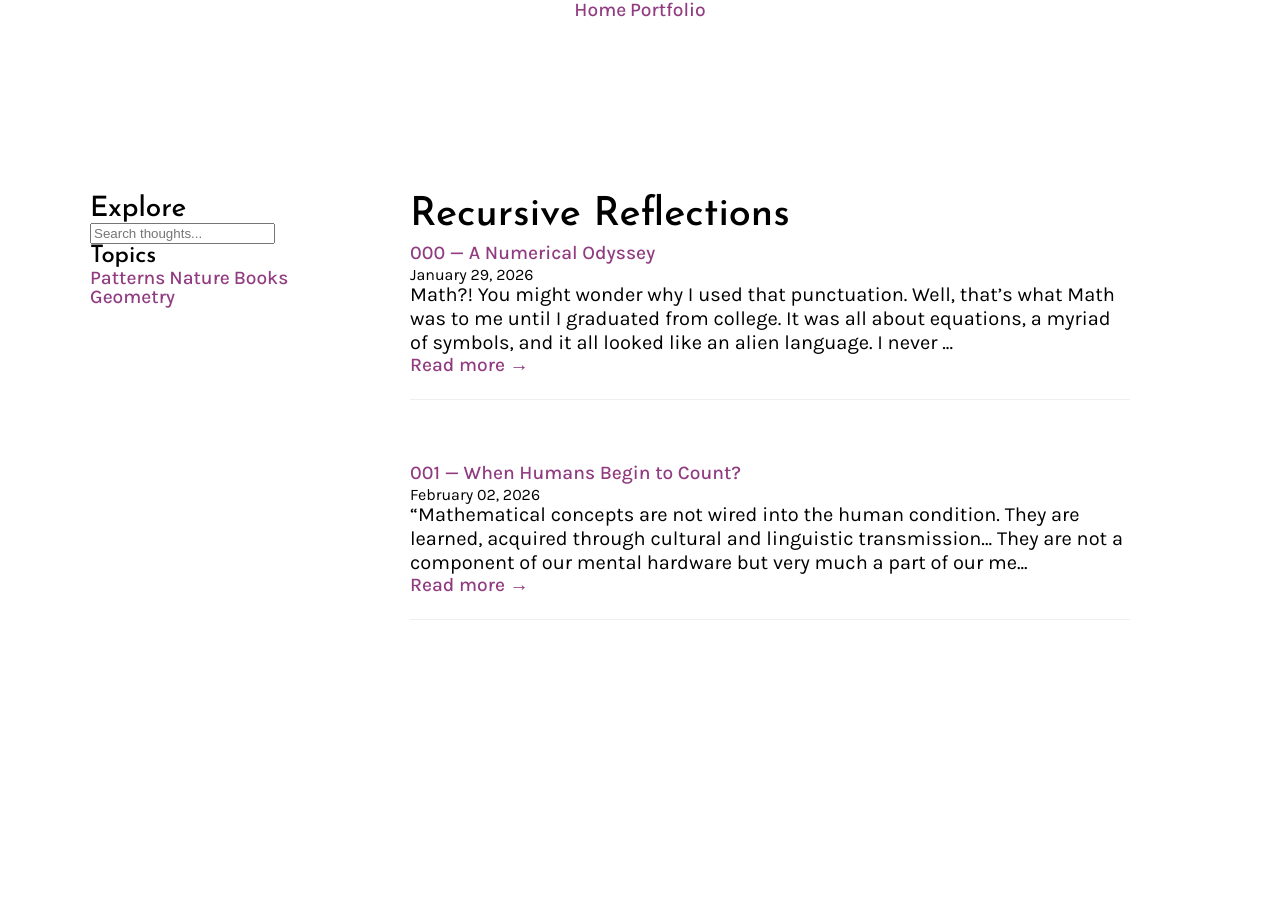
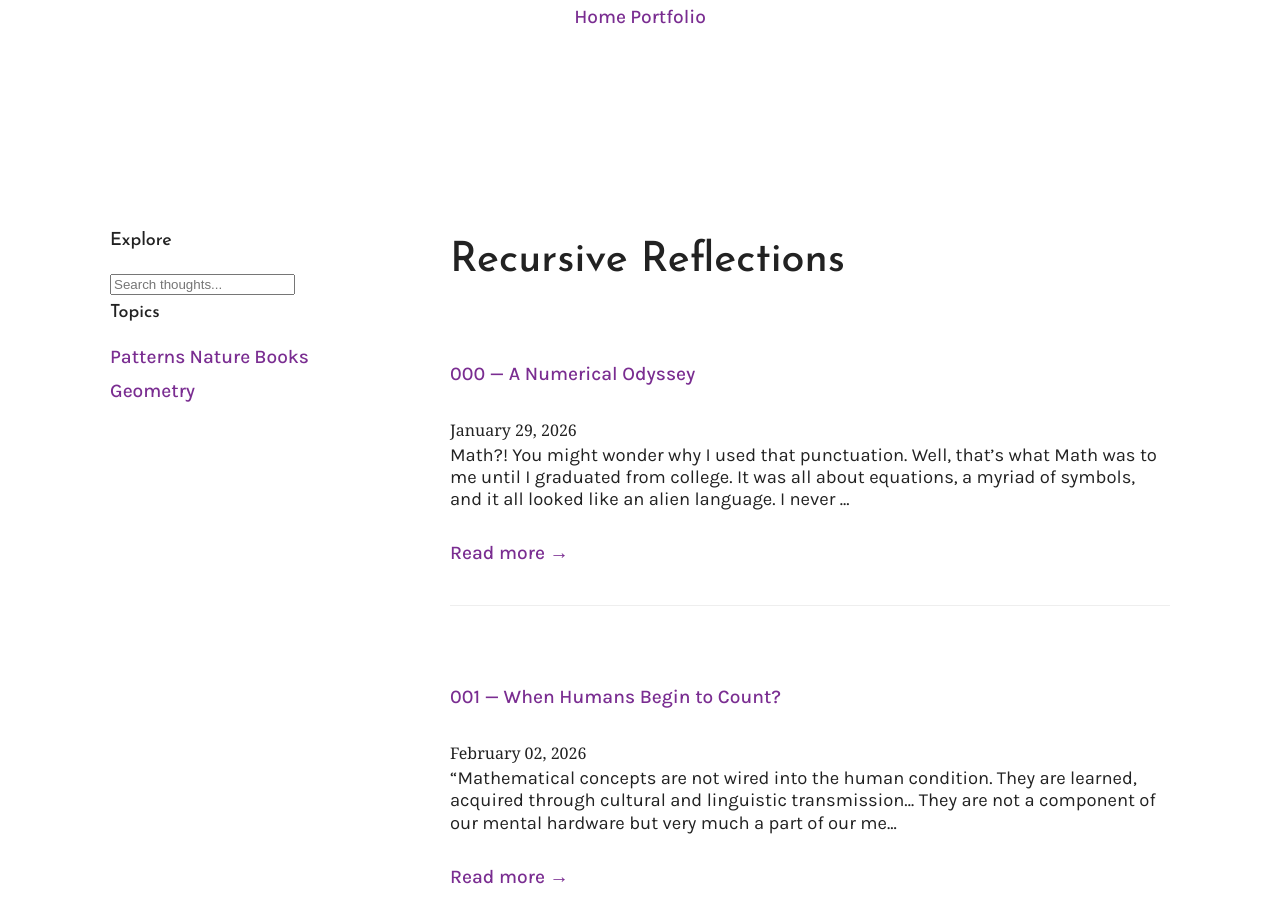
Before and after one commit to vrindarakesh/vrindarakesh.github.io, a Jekyll site: the page built from recursive-reflections.md, in a window 1280 px wide and 900 px high. Built offline with Jekyll 4.4.1, drawn with Linux system fonts in a browser that asks for light colours.

Commit message:
Blog styling changed

```diff
--- a/resources/css/main.css
+++ b/resources/css/main.css
@@ -628,32 +628,98 @@ p .past-exp-text{
 }
 
 
-/*
-  ========================================
-  Blog page
-  ========================================
-*/
-/* BLOG PAGE LAYOUT */
+/* ========================================
+   BLOG  — RECURSIVE REFLECTIONS
+   Editorial Layout + Spacing Refactor
+======================================== */
+
+/* ===== BASE TYPOGRAPHY ===== */
+body {
+  font-family: "Georgia", serif;
+  color: #222;
+  line-height: 1.75;
+}
+
+a {
+  color: #7a2d91;
+  text-decoration: none;
+}
+
+a:hover {
+  text-decoration: underline;
+}
+
+/* ========================================
+   LAYOUT
+======================================== */
+
 .blog-layout {
   display: flex;
-  gap: 60px;
+  gap: 80px;
   max-width: 1100px;
-  margin: 60px auto;
+  margin: 90px auto;
+  padding: 0 20px;
 }
+
+/* ========================================
+   SIDEBAR
+======================================== */
 
 .blog-sidebar {
   width: 260px;
+  position: sticky;
+  top: 70px;
+  font-family: system-ui, sans-serif;
 }
 
-.blog-sidebar-title {
-  font-size: 22px;
+.sidebar-inner {
+  display: flex;
+  flex-direction: column;
+}
+
+/* --- NAVIGATION (Home / Portfolio) --- */
+.sidebar-nav {
   margin-bottom: 10px;
 }
 
+.sidebar-nav-link {
+  display: block;
+  margin-bottom: 10px;
+  font-weight: 600;
+  font-size: 15px;
+  color: #000;
+}
+
+.sidebar-nav-link:hover {
+  text-decoration: underline;
+}
+
+/* Divider */
+.sidebar-divider {
+  border: none;
+  border-top: 2px solid #000;
+  margin: 22px 0 28px;
+}
+
+/* Sidebar Headings */
+.blog-sidebar h3,
+.blog-sidebar h4 {
+  font-size: 18px;
+  margin-bottom: 12px;
+}
+
+/* Search */
 .blog-sidebar-search {
   width: 100%;
-  padding: 8px;
-  margin-bottom: 20px;
+  padding: 10px;
+  margin-bottom: 25px;
+  border: 1px solid #ddd;
+  border-radius: 4px;
+}
+
+/* Tags */
+.tag-cloud {
+  margin-top: 8px;
 }
 
 .tag-cloud-link {
@@ -662,79 +728,155 @@ p .past-exp-text{
   margin: 6px 6px 0 0;
   background: #f3eef7;
   border-radius: 20px;
-  font-size: 14px;
-  text-decoration: none;
+  font-size: 13px;
   color: #6a3ea1;
 }
+
+.tag-cloud-link:hover {
+  background: #e6dbf2;
+}
+
+/* ========================================
+   MAIN CONTENT AREA
+======================================== */
 
 .blog-content {
   flex: 1;
   max-width: 720px;
 }
 
+/* Page Title (Listing Page) */
 .blog-content-title {
-  font-size: 48px;
-  margin-bottom: 40px;
+  font-size: 46px;
+  margin-bottom: 55px;
+  font-weight: bold;
 }
 
-/* BLOG LIST PAGE */
-.blog-content > div {
-  margin-bottom: 55px;
-  padding-bottom: 25px;
-  border-bottom: 1px solid #eee;
-}
-
-.blog-content-title,
-.blog-content-strong {
-  color: #7a2d91;
-}
-
-.blog-content-meta {
-  color: #666;
-  font-size: 14px;
-}
+/* ========================================
+   BLOG LIST PAGE (Post Cards)
+======================================== */
 
 .post-card {
-  margin-bottom: 35px;
-  padding-bottom: 20px;
+  margin-bottom: 65px;
+  padding-bottom: 35px;
   border-bottom: 1px solid #eee;
 }
 
 .post-card-title {
-  margin-bottom: 5px;
+  font-size: 26px;
+  margin-bottom: 6px;
+  font-weight: bold;
+  color: #7a2d91;
 }
 
-.post-card-content {
-  margin-top: 8px;
-  color: #444;
-  line-height: 1.6;
+/* Date with separator line */
+.blog-content-meta {
+  font-size: 13px;
+  text-transform: uppercase;
+  letter-spacing: 1px;
+  margin-top: 14px;
+  padding-top: 16px;
+  border-top: 2px solid #000;
+  color: #666;
 }
 
+/* Post preview text */
+.post-card-content {
+  margin-top: 15px;
+  font-size: 17px;
+  color: #444;
+  line-height: 1.75;
+}
+
+/* Read more link */
 .read-more-link {
   display: inline-block;
-  margin-top: 6px;
+  margin-top: 10px;
+  font-weight: 600;
   color: #7a3aa5;
-  text-decoration: none;
-  font-weight: 500;
 }
 
-.read-more-link:hover {
-  text-decoration: underline;
+/* ========================================
+   INSIDE BLOG POST
+======================================== */
+
+.blog-content article {
+  margin-top: 10px;
 }
 
-.top-nav {
-  text-align: center;
-  margin: 20px 0 40px 0;
-  font-size: 18px;
+.blog-content h1 {
+  font-size: 2.6rem;
+  margin-bottom: 12px;
 }
 
-.top-nav-link {
-  margin: 0 18px;
-  text-decoration: none;
-  color: #7a2d91;
-  font-weight: 500;
+.blog-content .post-date {
+  font-size: 13px;
+  text-transform: uppercase;
+  letter-spacing: 1px;
+  margin: 22px 0 40px;
+  padding-top: 15px;
+  border-top: 2px solid #000;
+  color: #666;
 }
 
-.top-nav-link:hover {
-  text-decoration: underline;
+/* Paragraph spacing */
+.blog-content p {
+  font-size: 1.15rem;
+  margin-bottom: 26px;
 }
+
+/* Headings inside post */
+.blog-content h2 {
+  margin-top: 50px;
+  margin-bottom: 18px;
+  font-size: 1.8rem;
+}
+
+.blog-content h3 {
+  margin-top: 40px;
+  margin-bottom: 14px;
+  font-size: 1.4rem;
+}
+
+/* Images */
+.blog-content img {
+  width: 100%;
+  margin: 40px 0;
+  border-radius: 6px;
+}
+
+/* Blockquotes */
+.blog-content blockquote {
+  border-left: 4px solid #7a2d91;
+  padding-left: 18px;
+  margin: 35px 0;
+  font-style: italic;
+  color: #444;
+}
+
+/* Lists */
+.blog-content ul,
+.blog-content ol {
+  margin: 25px 0 30px 20px;
+}
+
+/* ========================================
+   RESPONSIVE
+======================================== */
+
+@media (max-width: 900px) {
+  .blog-layout {
+    flex-direction: column;
+    gap: 50px;
+    margin: 60px auto;
+  }
+
+  .blog-sidebar {
+    position: static;
+    width: 100%;
+  }
+
+  .blog-content {
+    max-width: 100%;
+  }
+}
```
Also changed, not shown: _layouts/blogpost.html (+19 -18 lines).
